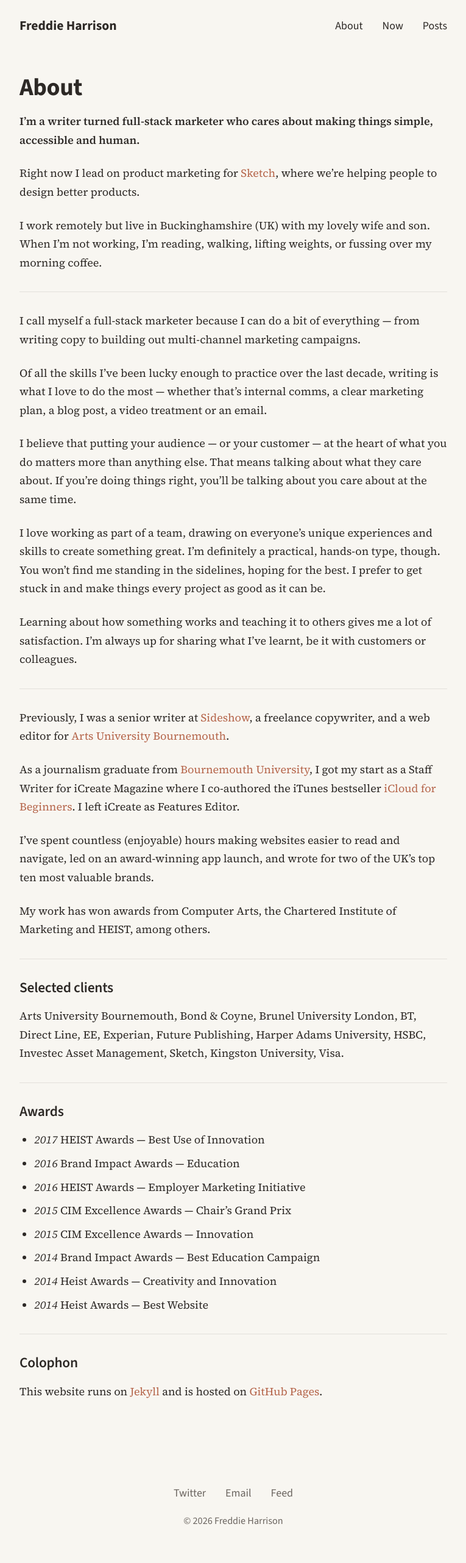
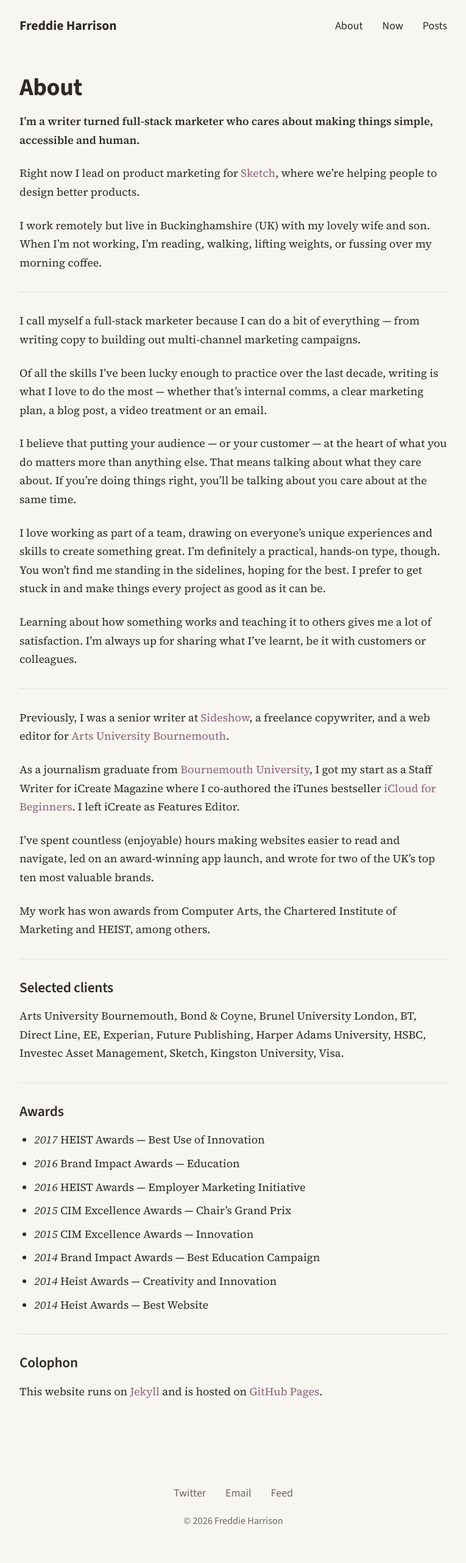
Before and after one commit to freddiewrites/freddiewrites.github.io, a Jekyll site: the page built from about.markdown, in a window 1280 px wide. Shown: the whole page at 61% size, without its empty margins (257-1022 px from the left). Built offline with Jekyll 4.4.1, drawn with Linux system fonts in a browser that asks for light colours.

Commit message:
Change accent color from terracotta to dusty plum
Replace the terracotta accent (#B5654A) with a dusty plum (#8B617A)
for a more distinctive, literary feel that harmonizes with the warm
cream background.

Co-Authored-By: Claude Opus 4.5 <noreply@anthropic.com>

```diff
--- a/_sass/_variables.scss
+++ b/_sass/_variables.scss
@@ -3,8 +3,8 @@
   --bg-color: #F8F6F1;            /* warm cream */
   --text-color: #2D2926;          /* warm charcoal */
   --text-muted: #6B6560;          /* warm gray */
-  --link-color: #B5654A;          /* terracotta */
-  --link-hover: #9A5540;          /* darker terracotta */
+  --link-color: #8B617A;          /* dusty plum */
+  --link-hover: #76526A;          /* darker plum */
   --border-color: #E3E0DB;        /* warm light gray for borders */
   --code-bg: #EFEDE8;             /* subtle warm gray for code */
   --mark-bg: #FFF3CD;             /* warm yellow highlight */
@@ -35,8 +35,8 @@
     --bg-color: #1C1C1A;          /* warm black */
     --text-color: #E8E6E3;        /* warm off-white */
     --text-muted: #9A9590;        /* warm muted gray */
-    --link-color: #C9826A;        /* lighter terracotta */
-    --link-hover: #D99A85;        /* even lighter terracotta */
+    --link-color: #A87B94;        /* lighter plum */
+    --link-hover: #BA91A8;        /* even lighter plum */
     --border-color: #3A3835;      /* warm dark gray for borders */
     --code-bg: #2A2926;           /* dark warm gray for code */
     --mark-bg: #5C4A1F;           /* muted yellow highlight */
```
